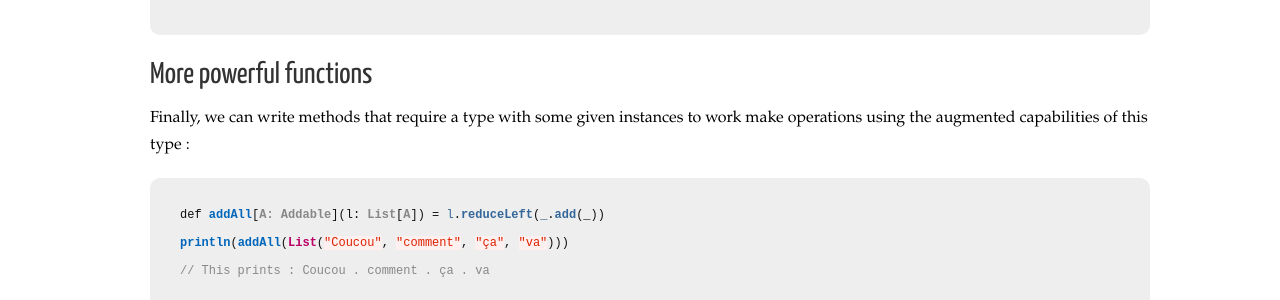
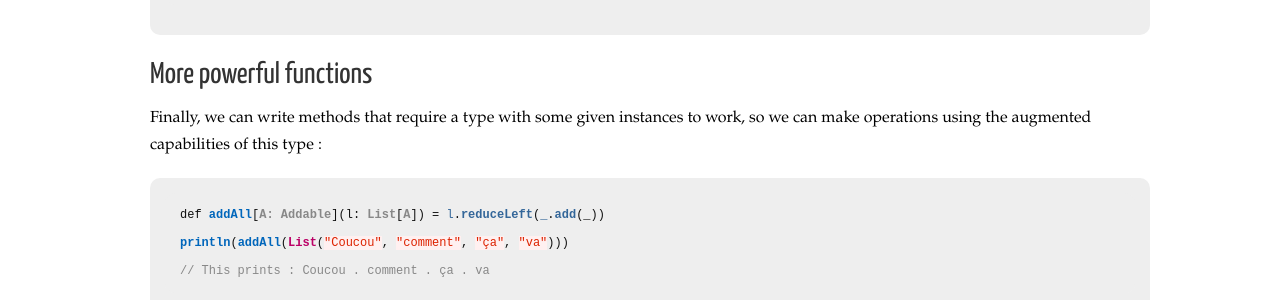
Before and after one commit to loicdescotte/loicdescotte.github.io, a Jekyll site: the page built from _posts/2022-09-29-type-classes-in-scala-3.md, in a window 1280 px wide. Shown: the part 1624-1924 px from the top of the page. Built offline with Jekyll 4.4.1, drawn with Linux system fonts in a browser that asks for light colours; nearby versions of some CDN libraries; comment, search, counter and statistics services are not loaded.

Commit message:
Update 2022-09-29-type-classes-in-scala-3.md

````diff
--- a/_posts/2022-09-29-type-classes-in-scala-3.md
+++ b/_posts/2022-09-29-type-classes-in-scala-3.md
@@ -86,7 +86,7 @@ println(
 
 ## More powerful functions
 
-Finally, we can write methods that require a type with some given instances to work make operations using the augmented capabilities of this type :
+Finally, we can write methods that require a type with some given instances to work, so we can make operations using the augmented capabilities of this type :
 
 ```scala
 def addAll[A: Addable](l: List[A]) = l.reduceLeft(_.add(_))
````
